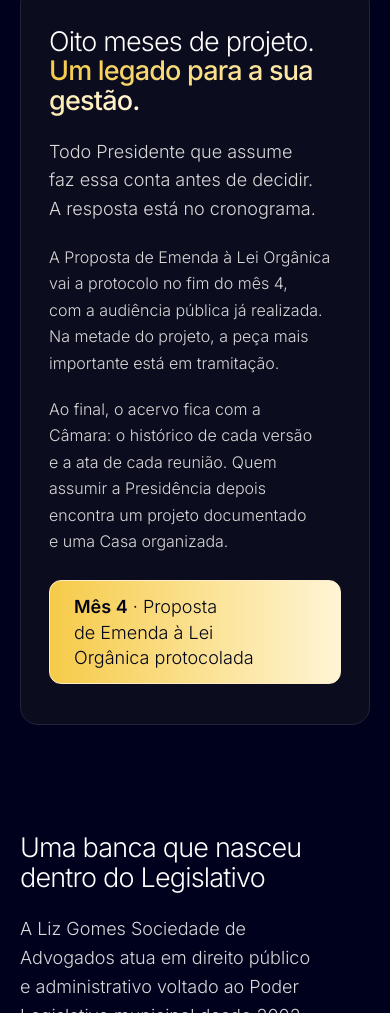
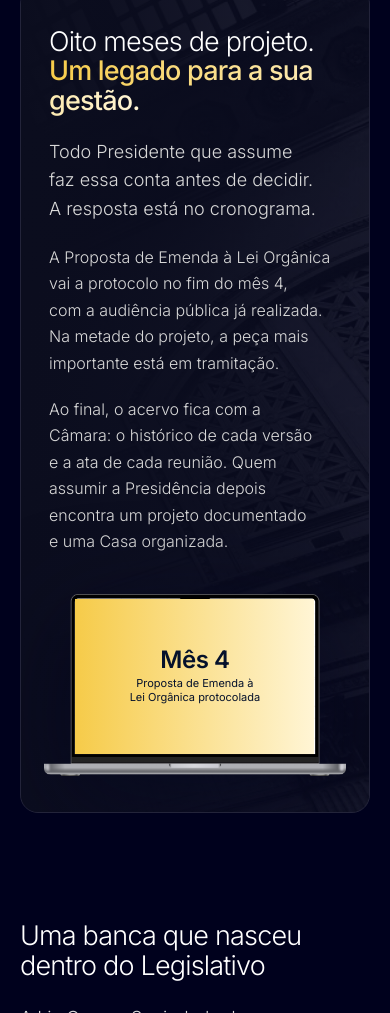
Before and after one commit to Jef1N/Normatiza-o-360, a plain HTML site: page index.html in a window 390 px wide. Shown: the part 9912-10925 px from the top of the page. Drawn offline with nearby package versions, Linux system fonts and the light colour scheme.

Commit message:
Mandato: MacBook "Mês 4" à direita, colunas de fundo e favicon
- Bloco de prazo/mandato: imagem de colunas como fundo do bloco e
  mockup de MacBook na coluna direita (texto "Mês 4" nativo na tela);
  no mobile o MacBook vai abaixo do conteúdo. Remove a tag dourada inline.
- Adiciona favicon SVG (ícone Liz Gomes).

Co-Authored-By: Claude Opus 4.8 <noreply@anthropic.com>
Claude-Session: https://claude.ai/code/session_019MBYwDzD3818YRrwkkGH1B

```diff
--- a/index.html
+++ b/index.html
@@ -10,6 +10,8 @@
 <meta property="og:title" content="Normatização 360º | Revisão da Lei Orgânica e do Regimento Interno" />
 <meta property="og:description" content="Revisão técnica, modernização e reestruturação da Lei Orgânica e do Regimento Interno, com cronograma definido e acompanhamento integral." />
 <meta name="color-scheme" content="dark" />
+<link rel="icon" href="assets/favicon.svg" type="image/svg+xml" />
+<link rel="apple-touch-icon" href="assets/favicon.svg" />
 <link rel="preconnect" href="https://fonts.googleapis.com" />
 <link rel="preconnect" href="https://fonts.gstatic.com" crossorigin />
 <link href="https://fonts.googleapis.com/css2?family=Cormorant+Garamond:wght@500;600&family=Inter:wght@200;300;400;500;600;700&display=swap" rel="stylesheet" />
@@ -382,9 +384,16 @@
         <p class="sec-lead">Todo Presidente que assume faz essa conta antes de decidir. A resposta está no cronograma.</p>
         <p class="mandato-p">A Proposta de Emenda à Lei Orgânica vai a protocolo no fim do mês 4, com a audiência pública já realizada. Na metade do projeto, a peça mais importante está em tramitação.</p>
         <p class="mandato-p">Ao final, o acervo fica com a Câmara: o histórico de cada versão e a ata de cada reunião. Quem assumir a Presidência depois encontra um projeto documentado e uma Casa organizada.</p>
-        <div class="mandato-badge"><strong>Mês 4</strong> · Proposta de Emenda à Lei Orgânica protocolada</div>
       </div>
-      <div class="mandato-media" aria-hidden="true"></div>
+      <div class="mandato-media">
+        <div class="mandato-laptop">
+          <img class="mandato-laptop-img" src="assets/notebook-mockup.png" alt="" aria-hidden="true" width="1070" height="646" />
+          <div class="mandato-screen">
+            <strong>Mês 4</strong>
+            <span>Proposta de Emenda à Lei Orgânica protocolada</span>
+          </div>
+        </div>
+      </div>
     </div>
   </div>
 </section>
--- a/styles.css
+++ b/styles.css
@@ -332,10 +332,13 @@ h1,h2,h3,h4,.sec-title,.sec-title-sm,.faq-item summary{text-wrap:balance;hyphens
 /* ---------- PRAZO E MANDATO (conteúdo à esquerda, imagem à direita) ---------- */
 .mandato-block{
   position:relative;overflow:hidden;max-width:1100px;margin:0 auto;text-align:left;
-  background:#0b0d1e;border:1px solid #23243a;border-radius:var(--radius-lg);
-  display:grid;grid-template-columns:minmax(0,1.12fr) minmax(0,.88fr);
+  background:#0b0d1e url('assets/mandato-bg.webp') right center/cover no-repeat;
+  border:1px solid #23243a;border-radius:var(--radius-lg);
+  display:grid;grid-template-columns:minmax(0,1.06fr) minmax(0,.94fr);align-items:center;
 }
-.mandato-content{padding:clamp(40px,5vw,64px) clamp(28px,4vw,56px)}
+.mandato-block::before{content:"";position:absolute;inset:0;z-index:0;
+  background:linear-gradient(90deg,#0b0d1e 0%,rgba(11,13,30,.82) 44%,rgba(11,13,30,.5) 100%)}
+.mandato-content{position:relative;z-index:1;padding:clamp(40px,5vw,64px) clamp(28px,4vw,56px)}
 .mandato-content .sec-title{line-height:1.1}
 .mandato-content .sec-lead{margin-top:22px}
 .mandato-p{margin-top:20px;font-size:16px;font-weight:300;line-height:1.65;color:var(--muted);text-wrap:balance}
@@ -346,9 +349,15 @@ h1,h2,h3,h4,.sec-title,.sec-title-sm,.faq-item summary{text-wrap:balance;hyphens
   font-size:18px;font-weight:300;line-height:1.4;text-wrap:balance;
 }
 .mandato-badge strong{font-weight:600}
-/* coluna à direita: imagem de fundo com fade para o fundo do bloco à esquerda */
-.mandato-media{position:relative;min-height:100%;background:#0b0d1e url('assets/mandato-bg.webp') center center/cover no-repeat}
-.mandato-media::after{content:"";position:absolute;inset:0;background:linear-gradient(90deg,#0b0d1e 0%,rgba(11,13,30,.6) 26%,rgba(11,13,30,0) 72%)}
+/* coluna à direita: mockup de MacBook com a tela "Mês 4" (texto nativo) */
+.mandato-media{position:relative;z-index:1;display:flex;align-items:center;justify-content:center;padding:clamp(16px,2.4vw,40px) clamp(16px,2.6vw,48px)}
+.mandato-laptop{position:relative;width:100%;max-width:520px}
+.mandato-laptop-img{display:block;width:100%;height:auto;filter:drop-shadow(0 26px 50px rgba(0,1,29,.5))}
+.mandato-screen{position:absolute;left:10.3%;right:10.37%;top:2.48%;bottom:12.23%;
+  background:var(--gold-grad);display:flex;flex-direction:column;align-items:center;justify-content:center;
+  text-align:center;gap:clamp(4px,.6vw,10px);padding:clamp(8px,1.5vw,24px)}
+.mandato-screen strong{color:#05112b;font-weight:600;font-size:clamp(24px,3.6vw,48px);line-height:1;letter-spacing:-.02em}
+.mandato-screen span{color:#05112b;font-weight:400;font-size:clamp(11px,1.15vw,16px);line-height:1.3;max-width:92%;text-wrap:balance}
 
 /* ---------- QUEM FAZ (claro) ---------- */
 .quem-head{max-width:640px;margin-bottom:clamp(44px,5vw,64px)}
@@ -538,7 +547,9 @@ h1,h2,h3,h4,.sec-title,.sec-title-sm,.faq-item summary{text-wrap:balance;hyphens
   .method-card{aspect-ratio:16/11}
   .reuniao-inner{grid-template-columns:1fr;gap:36px}
   .mandato-block{grid-template-columns:1fr}
-  .mandato-media{display:none}
+  /* mobile: MacBook abaixo do conteúdo */
+  .mandato-media{display:flex;padding:0 clamp(20px,6vw,40px) clamp(36px,7vw,52px)}
+  .mandato-laptop{max-width:440px}
   .entregas-list{grid-auto-rows:auto}
   .entrega-card{grid-template-columns:1fr;min-height:0}
   .entrega-img{min-height:190px;aspect-ratio:16/10}
```
Also changed, not shown: assets/favicon.svg (added).
